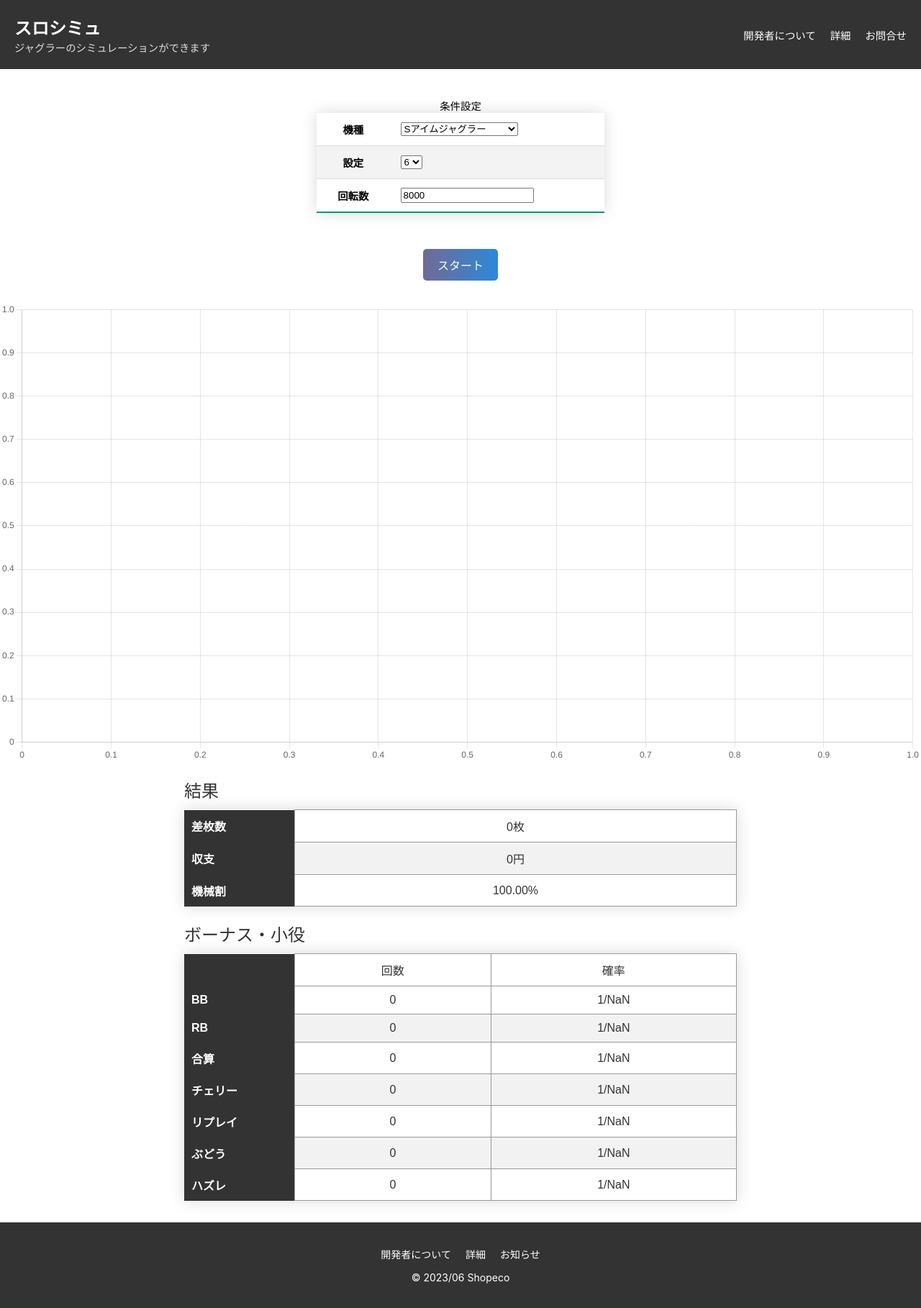
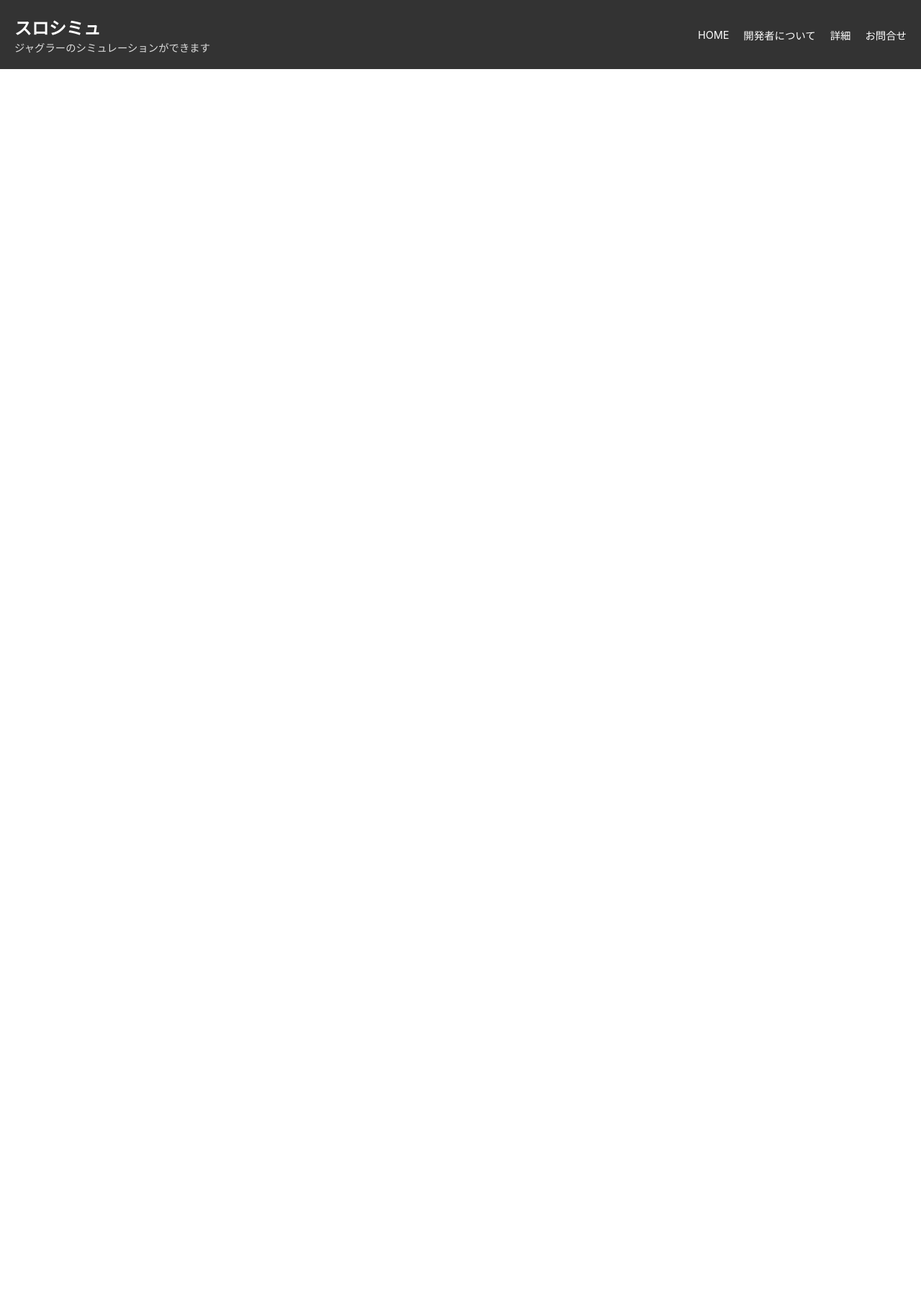
Before and after one commit to skikuchi7329/slot-simulator, a React (Create React App) app: page /about in a window 1280 px wide. Shown: the whole page at 72% size. After the commit the page ends 800 px from the top, so only its background shows below. Built offline with nearby package versions, Linux system fonts and the light colour scheme.

Commit message:
Create header links function

```diff
--- a/src/App.tsx
+++ b/src/App.tsx
@@ -1,22 +1,23 @@
-import React, { useState } from "react";
-import Header from "./component/Header";
-import Footer from "./component/Footer";
-import Graphs from "./component/Graphs";
-import Menu from "./component/Menu";
-import "./App.css";
+import React from 'react';
+import { BrowserRouter as Router, Route, Routes } from 'react-router-dom';
+
+import Home from './pages/Home';
+import About from './pages/About';
+import Contact from './pages/contact';
+import Detail from './pages/detail';
+import NotFound from './pages/NotFound';
 
 function App() {
-  const [game, setGame] = useState<number>(8000);
-
-  const [trial, setTrial] = useState<number>(1000);
-
   return (
-    <>
-      <Header />
-      <Menu game={game} setGame={setGame} trial={trial} setTrial={setTrial} />
-      <Graphs game={game} trial={trial}/>
-      <Footer />
-    </>
+    <Router>
+      <Routes>
+        <Route path="/" element={<Home />} />
+        <Route path="/about" element={<About />} />
+        <Route path="/contact" element={<Contact />} />
+        <Route path="/detail" element={<Detail />} />
+        <Route path="*" element={<NotFound />} />
+      </Routes>
+    </Router>
   );
 }
 
--- a/src/component/Header/index.tsx
+++ b/src/component/Header/index.tsx
@@ -1,5 +1,7 @@
 import React from "react";
 import StyldHeader from "./index.styled";
+import { Routes, Route, Link } from 'react-router-dom';
+
 
 function Header() {
   return (
@@ -12,13 +14,16 @@ function Header() {
         <div className="menu">
           <ul>
             <li>
-              <a href="">開発者について</a>
+              <Link to="/">HOME</Link>
             </li>
             <li>
-              <a href="">詳細</a>
+              <Link to="/about">開発者について</Link>
             </li>
             <li>
-              <a href="">お問合せ</a>
+              <Link to="/detail">詳細</Link>
+            </li>
+            <li>
+              <Link to="/contact">お問合せ</Link>
             </li>
           </ul>
         </div>
--- /dev/null
+++ b/src/pages/About.tsx
@@ -0,0 +1,10 @@
+import React from 'react';
+import  Header  from '../component/Header/index'
+
+function About() {
+  return (
+    <Header />
+  )
+}
+
+export default About;
--- /dev/null
+++ b/src/pages/Home.tsx
@@ -0,0 +1,22 @@
+import React,{ useState } from 'react';
+import Header from "../component/Header";
+import Footer from "../component/Footer";
+import Graphs from "../component/Graphs";
+import Menu from "../component/Menu";
+
+function Home() {
+  const [game, setGame] = useState<number>(8000);
+
+  const [trial, setTrial] = useState<number>(1000);
+
+  return (
+    <>
+    <Header />
+    <Menu game={game} setGame={setGame} trial={trial} setTrial={setTrial} />
+    <Graphs game={game} trial={trial}/>
+    <Footer />
+  </>
+  )
+}
+
+export default Home;
--- /dev/null
+++ b/src/pages/NotFound.tsx
@@ -0,0 +1,7 @@
+import React from 'react';
+
+function NotFound() {
+  return <div>404: Page Not Found</div>;
+}
+
+export default NotFound;
--- /dev/null
+++ b/src/pages/contact.tsx
@@ -0,0 +1,7 @@
+import React from 'react';
+
+function Contact() {
+  return <div>About Us</div>;
+}
+
+export default Contact;
--- /dev/null
+++ b/src/pages/detail.tsx
@@ -0,0 +1,10 @@
+import React from 'react';
+
+function Detail() {
+  return (
+  <div></div>
+)}
+
+
+
+export default Detail;
```
